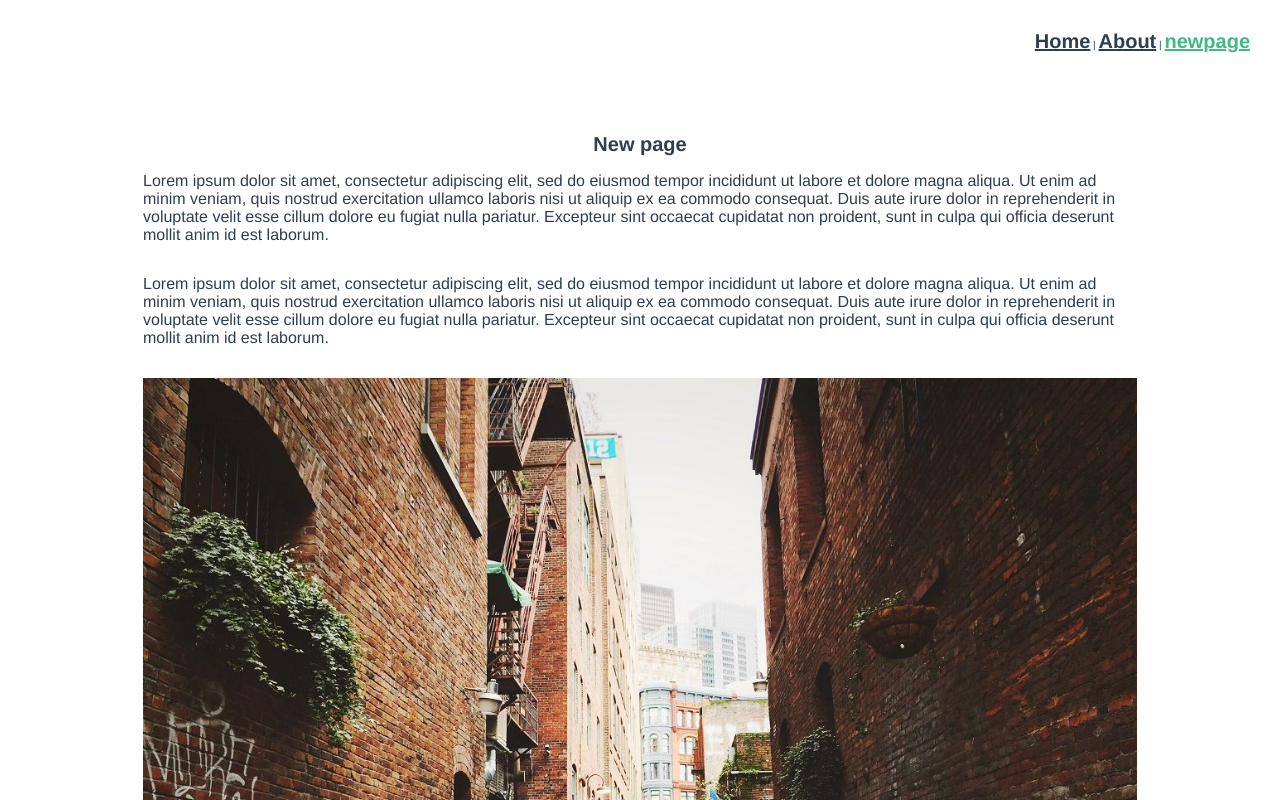
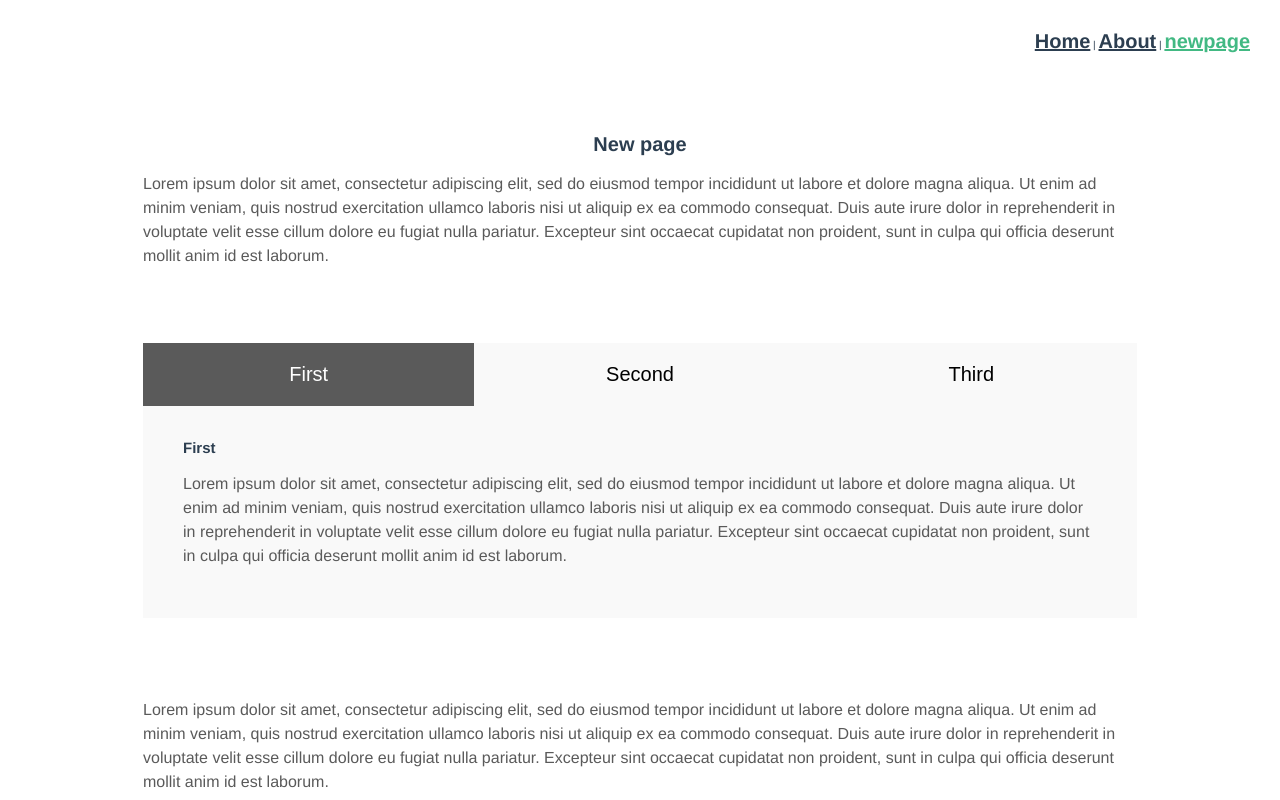
Before and after one commit to LobergDesign/Interactions, a Vue app: page /newpage in a window 1280 px wide. Shown: the top 800 px of the page. Built offline with nearby package versions, Linux system fonts and the light colour scheme.

Commit message:
Style tabs and finish JavaScript development

```diff
--- a/src/App.vue
+++ b/src/App.vue
@@ -27,7 +27,6 @@ import "@/assets/styles/styles.scss";
 export default class App extends Vue {
   mounted() {
   }
-
   beforeEnter(el: HTMLElement) {
     const init = new PageTransition();
     return init.beforeEnter(el);
--- a/src/assets/scripts/custom/TabsHandler.ts
+++ b/src/assets/scripts/custom/TabsHandler.ts
@@ -10,29 +10,39 @@ export default class Tabs {
 
     constructor() {
         this.tabs();
+        this.activeTabHandler();
     }
     private tabs = () => {
-
         this.tabOptionsArray.forEach(tab => {
-
             tab.addEventListener('click', () => {
                 // get attr from clicked element
                 const getTabAttr = tab.getAttribute('data-tab-option');
                 // get the matching content id
                 const tabContent = this.tabContentList.querySelector("#" + getTabAttr);
+                const tabContentHeight = tabContent.clientHeight;
 
-                // remove is-selected class from all tab options
+                // set height of tab based on content
+                (this.tabContentList as HTMLElement).style.height = "" + tabContentHeight + "px";
+
+                // remove is-selected class from all tab options and content
                 this.tabOptionsArray.forEach(tabItem => tabItem.classList.remove(this.selectedClass));
-
-                // remove is-active class from all content sections
                 this.tabContentArray.forEach(contentItem => contentItem.classList.remove(this.activeClass));
 
-                // add is-selected
+                // add active clases to clicked tab and matching content
                 tab.classList.add(this.selectedClass);
-
-                  // add is-active
                 tabContent.classList.add(this.activeClass);
             })
         })
     }
+    private activeTabHandler = () =>{
+        const activeContent = (this.tabContentNodelist[0] as HTMLElement);
+        const activeContentHeight = activeContent.clientHeight;
+
+        // set active class to tab option and content
+        (this.tabOptions[0] as HTMLElement).classList.add(this.selectedClass);
+        activeContent.classList.add(this.activeClass);
+
+        // set height of active content
+        (this.tabContentList as HTMLElement).style.height = "" + activeContentHeight + "px";
+    }
 }
--- a/src/assets/styles/base/_global.scss
+++ b/src/assets/styles/base/_global.scss
@@ -16,12 +16,25 @@ p {
   text-align: left;
   padding-bottom: 1.5rem;
 }
+.reset-btn{
+  background-color: transparent;
+  padding: 0;
+  margin: 0;
+  border: none;
+  outline: none;
+}
+.reset-ul{
+  list-style-type: none;
+  margin: 0;
+  padding: 0;
+}
 #app {
   font-family: "Avenir", Helvetica, Arial, sans-serif;
   -webkit-font-smoothing: antialiased;
   -moz-osx-font-smoothing: grayscale;
   text-align: center;
   color: #2c3e50;
+  min-height: 100vh;
 }
 
 #nav {
@@ -33,7 +46,7 @@ p {
   text-align: right;
   transition: 0.5s cubic-bezier(0.68, -0.55, 0.265, 1.55);
   padding: 30px;
-  z-index: 5;
+  z-index: 6;
 
   a {
     font-weight: bold;
@@ -44,13 +57,23 @@ p {
     }
   }
 }
-
+button{
+  cursor: pointer;
+}
+h2{
+  text-align: left;
+}
+p{
+  line-height: 1.5;
+  color: rgb(90, 90, 90);
+}
 img {
   max-width: 100%;
 }
 .container {
   margin: 0 auto;
-  max-width: 80vw;
+  width: 80vw;
+  max-width: 1500px;
   padding-left: $grid-sacing;
   padding-right: $grid-sacing;
 }
@@ -85,6 +108,7 @@ canvas {
   top: 0;
   left: 0;
   width: 100%;
+  z-index: 5;
 //   min-height: 100vh;
   padding-top: 12rem;
   transition: all 1.2s cubic-bezier(0.69, 0, 0.27, 0.99);
--- a/src/assets/styles/components/_tabs.scss
+++ b/src/assets/styles/components/_tabs.scss
@@ -1,7 +1,77 @@
 .tab {
+  position: relative;
+  margin: 6rem 0 8rem;
+
+  // tab options
   &__options {
-    li {
-      font-size: 2rem;
+    display: flex;
+    flex-direction: row;
+    flex-wrap: nowrap;
+    justify-content: space-around;
+  }
+  &__options li {
+    overflow: hidden;
+    position: relative;
+    background-color: #f9f9f9;
+    width: 100%;
+  }
+  &__options button {
+    width: 100%;
+    padding-top: 2rem;
+    padding-bottom: 2rem;
+    font-size: 2rem;
+    transition: color 0.4s cubic-bezier(0.69, 0, 0.27, 0.99);
+    position: relative;
+    z-index: 2;
+  }
+
+  // content
+  &__content {
+
+    background-color: #f9f9f9;
+    transition: height 0.4s cubic-bezier(0.69, 0, 0.27, 0.99);
+  }
+  &__content-section {
+    padding: 2rem 4rem;
+    position:absolute;
+    left: 0;
+    opacity: 0;
+    transition: opacity 0.4s cubic-bezier(0.69, 0, 0.27, 0.99);
+  }
+}
+// hover state
+.tab {
+  // tab options
+  &__options li:after {
+    content: "";
+    position: absolute;
+    top: 0;
+    bottom: 0;
+    left: 0;
+    right: 0;
+    background-color: rgb(90, 90, 90);
+    transform: translateY(100%);
+    transition: all 0.4s cubic-bezier(0.69, 0, 0.27, 0.99);
+  }
+  &__options li:hover {
+    &:after{
+      transform: translateY(90%);
     }
   }
 }
+// active states
+.tab {
+  // tab options
+  &__options li.is-selected {
+    &:after{
+      transform: translateY(0);
+    }
+    button{
+      color: white;
+    }
+  }
+  // section
+  &__content-section.is-active {
+    opacity: 1;
+  }
+}
--- a/src/views/NewPage.vue
+++ b/src/views/NewPage.vue
@@ -3,6 +3,7 @@
     <div class="wrap">
       <div class="container">
         <h1>{{ msg }}</h1>
+
         <p>
           Lorem ipsum dolor sit amet, consectetur adipiscing elit, sed do
           eiusmod tempor incididunt ut labore et dolore magna aliqua. Ut enim ad
@@ -12,6 +13,73 @@
           pariatur. Excepteur sint occaecat cupidatat non proident, sunt in
           culpa qui officia deserunt mollit anim id est laborum.
         </p>
+        <div class="tab">
+          <ul class="tab__options reset-ul">
+            <li data-tab-option="first">
+              <button class="reset-btn">First</button>
+            </li>
+            <li data-tab-option="second">
+              <button class="reset-btn">Second</button>
+            </li>
+            <li data-tab-option="third">
+              <button class="reset-btn">Third</button>
+            </li>
+          </ul>
+          <div class="tab__content" data-tab-content-list>
+            <section
+              class="tab__content-section"
+              data-tab-content
+              id="first"
+            >
+              <h2>First</h2>
+              <p>
+                Lorem ipsum dolor sit amet, consectetur adipiscing elit, sed do
+                eiusmod tempor incididunt ut labore et dolore magna aliqua. Ut
+                enim ad minim veniam, quis nostrud exercitation ullamco laboris
+                nisi ut aliquip ex ea commodo consequat. Duis aute irure dolor
+                in reprehenderit in voluptate velit esse cillum dolore eu fugiat
+                nulla pariatur. Excepteur sint occaecat cupidatat non proident,
+                sunt in culpa qui officia deserunt mollit anim id est laborum.
+              </p>
+            </section>
+            <section class="tab__content-section" data-tab-content id="second">
+              <h2>second</h2>
+              <p>
+                Lorem ipsum dolor sit amet, consectetur adipiscing elit, sed do
+                eiusmod tempor incididunt ut labore et dolore magna aliqua. Ut
+                enim ad minim veniam, quis nostrud exercitation ullamco laboris
+                nisi ut aliquip ex ea commodo consequat. Duis aute irure dolor
+                in reprehenderit in voluptate velit esse cillum dolore eu fugiat
+                nulla pariatur. Excepteur sint occaecat cupidatat non proident,
+                sunt in culpa qui officia deserunt mollit anim id est laborum.
+              </p>
+              <p>
+                Lorem ipsum dolor sit amet, consectetur adipiscing elit, sed do
+                eiusmod tempor incididunt ut labore et dolore magna aliqua.
+              </p>
+            </section>
+            <section class="tab__content-section" data-tab-content id="third">
+              <h2>third</h2>
+              <p>
+                Lorem ipsum dolor sit amet, consectetur adipiscing elit, sed do
+                eiusmod tempor incididunt ut labore et dolore magna aliqua. Ut
+                enim ad minim veniam, quis nostrud exercitation ullamco laboris
+                nisi ut aliquip ex ea commodo consequat. Duis aute irure dolor
+                in reprehenderit in voluptate velit esse cillum dolore eu fugiat
+                nulla pariatur. Excepteur sint occaecat cupidatat non proident,
+                sunt in culpa qui officia deserunt mollit anim id est laborum.
+              </p>
+              <p>
+                Lorem ipsum dolor sit amet, consectetur adipiscing elit, sed do
+                eiusmod tempor incididunt ut labore et dolore magna aliquat.
+                Duis aute irure dolor in reprehenderit in voluptate velit esse
+                cillum dolore eu fugiat nulla pariatur. Excepteur sint occaecat
+                cupidatat non proident, sunt in culpa qui officia deserunt
+                mollit anim id est laborum.
+              </p>
+            </section>
+          </div>
+        </div>
         <p>
           Lorem ipsum dolor sit amet, consectetur adipiscing elit, sed do
           eiusmod tempor incididunt ut labore et dolore magna aliqua. Ut enim ad
@@ -31,24 +99,6 @@
           pariatur. Excepteur sint occaecat cupidatat non proident, sunt in
           culpa qui officia deserunt mollit anim id est laborum.
         </p>
-        <div class="tab">
-          <ul class="tab__options">
-            <li data-tab-option="first">First</li>
-            <li data-tab-option="second">Second</li>
-            <li data-tab-option="third">Third</li>
-          </ul>
-          <div class="tab__content" data-tab-content-list>
-            <section data-tab-content id="first">
-              <h2>First</h2>
-            </section>
-            <section data-tab-content id="second">
-              <h2>second</h2>
-            </section>
-            <section data-tab-content id="third">
-              <h2>third</h2>
-            </section>
-          </div>
-        </div>
       </div>
     </div>
   </div>
```
